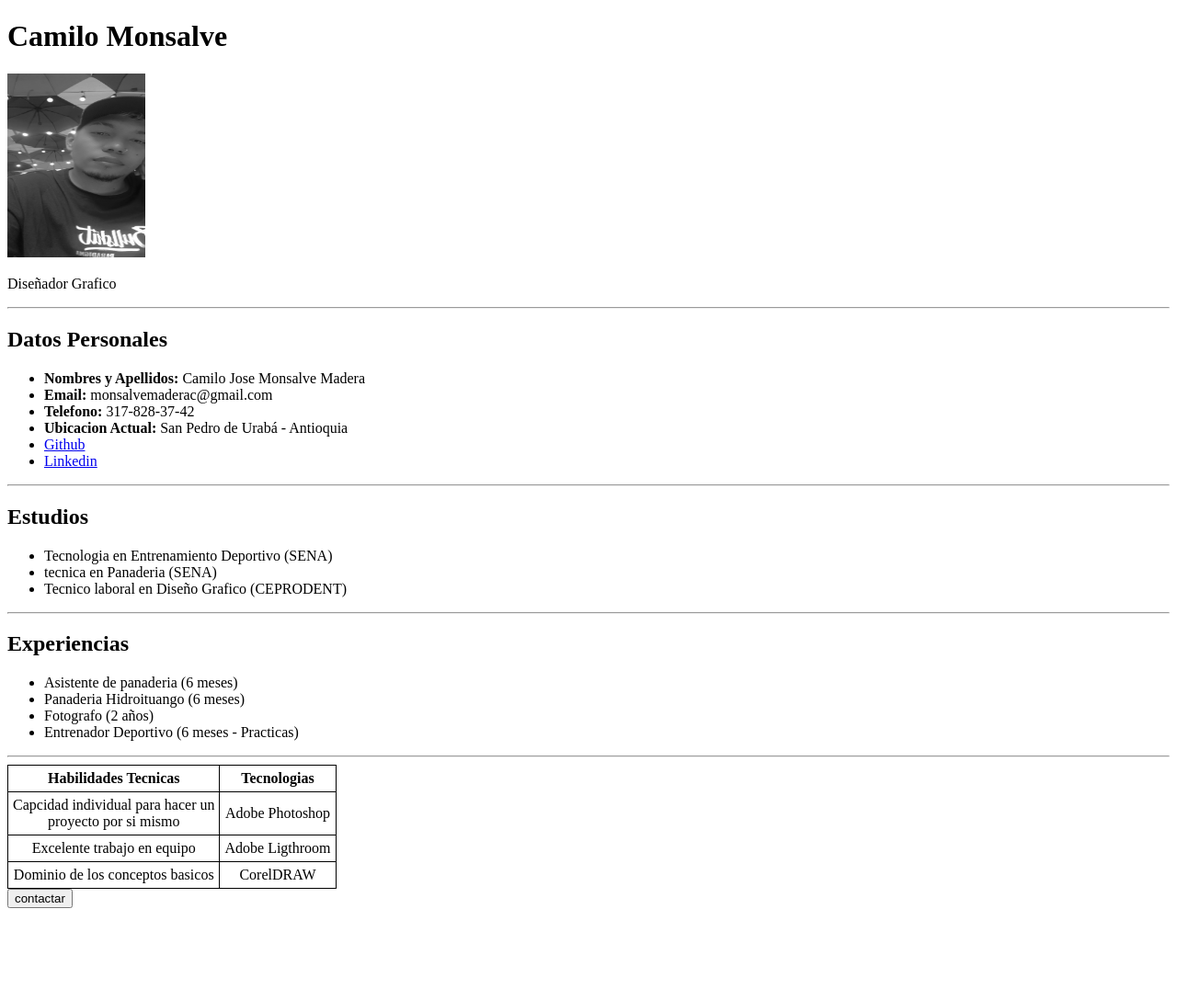
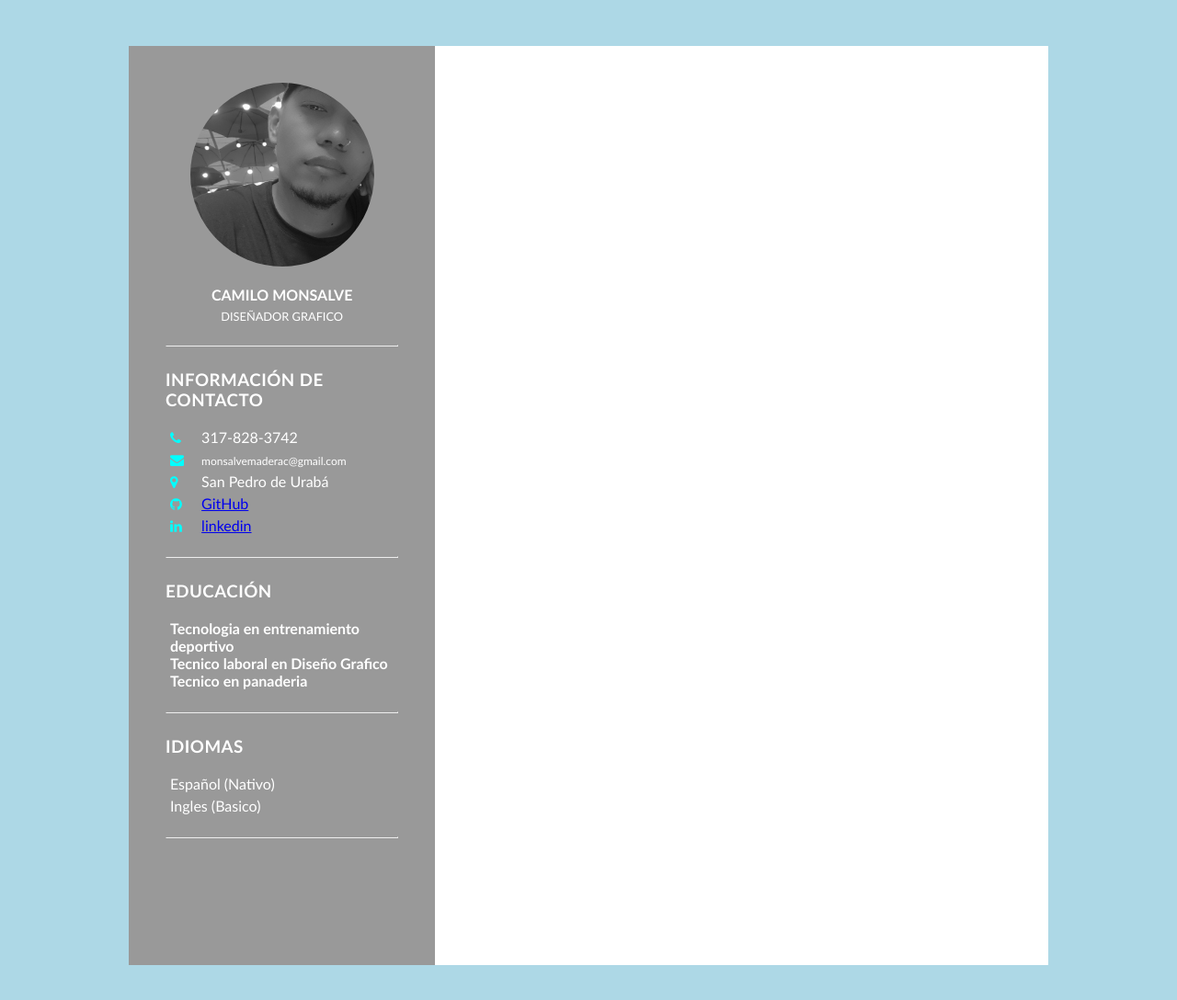
Before and after one commit to CamiloMonsalve14/hoja-de-vida, a plain HTML site: page index.html in a window 1280 px wide. Shown: the whole page at 92% size. Before the commit the page ends 996 px from the top, so only its background shows below. Drawn offline with Linux system fonts and the light colour scheme.

Commit message:
actualizacion hoja de vida

```diff
--- a/index.html
+++ b/index.html
@@ -4,88 +4,74 @@
     <meta charset="UTF-8">
     <meta name="viewport" content="width=device-width, initial-scale=1.0">
     <title>Hoja de vida</title>
-
-    <style>
-        table, th, td {
-            border: 1px solid black;
-            border-collapse: collapse;
-        }
-
-        th, td {
-            padding: 5px;
-            text-align: center;
-        }
-    </style>
+    <link rel="stylesheet" href="https://cdnjs.cloudflare.com/ajax/libs/font-awesome/4.7.0/css/font-awesome.css" integrity="sha512-5A8nwdMOWrSz20fDsjczgUidUBR8liPYU+WymTZP1lmY9G6Oc7HlZv156XqnsgNUzTyMefFTcsFH/tnJE/+xBg==" crossorigin="anonymous" referrerpolicy="no-referrer" />
+    <link rel="stylesheet" href="./styles.css">
 </head>
 <body>
-    <div>
-    <h1>Camilo Monsalve</h1>
-    <img src="./WhatsApp Image 2023-07-31 at 4.29.36 PM.jpeg "alt="foto perfil" height="200px" width="150px">
+    <div class="container">
+        <div class="left_Side">
+            <div class="textoperfil">
+                <div class="imgbx">
+                    <img src="./WhatsApp Image 2023-07-31 at 4.29.36 PM.jpeg" width="100px" height="150px" alt="">
+        </div>
+        <h2>Camilo Monsalve <br><span>Diseñador grafico</span></h2>
+    </div>
 
-    <p>Diseñador Grafico</p>
-    </div>
 <hr>
-    <div>
-    <h2>Datos Personales</h2>
+    <div class="informacioncontacto">
+        <h3 class="titulo">Información de Contacto</h3>
         <ul>
-            <li><strong>Nombres y Apellidos:</strong> Camilo Jose Monsalve Madera</li>
-            <li><strong>Email:</strong> monsalvemaderac@gmail.com</li>
-            <li><strong>Telefono:</strong> 317-828-37-42</li>
-            <li><strong>Ubicacion Actual:</strong> San Pedro de Urabá - Antioquia</li>
-            <li><a href="https://github.com/CamiloMonsalve14">Github</a> </li>
-            <li><a href="https://www.linkedin.com/in/camilo-monsalve-b72156168/">Linkedin</a>
+            <li>
+                <span class="icono"><i class="fa fa-phone" aria-hidden="true"></i></span>
+                <span class="texto">317-828-3742</span>
+            </li>
+            <li>
+                <span class="icono"><i class="fa fa-envelope" aria-hidden="true"></i></span>
+                <span class="email">monsalvemaderac@gmail.com</span>
+            </li>
+            <li>
+                <span class="icono"><i class="fa fa-map-marker" aria-hidden="true"></i></span>
+                <span class="texto">San Pedro de Urabá</span>
+            </li>
+            <li>
+                <span class="icono"><i class="fa fa-github" aria-hidden="true"></i></span>
+                <a href="https://github.com/CamiloMonsalve14">GitHub</a>
+            </li>
+            <li>
+                <span class="icono"><i class="fa fa-linkedin" aria-hidden="true"></i></span>
+                <a href="https://www.linkedin.com/in/camilo-monsalve-b72156168/">linkedin</a>
             </li>
         </ul>
     </div>
+
+    <br>
 <hr>
-    <div>
-        <h2>Estudios</h2>
+    <div class="informacionestudio">
+        <h3 class="titulo">Educación</h3>
         <ul>
-                <li>Tecnologia en Entrenamiento Deportivo (SENA)</li>
-                <li>tecnica en Panaderia (SENA)</li>
-                <li>Tecnico laboral en Diseño Grafico (CEPRODENT)</li>
+            <li>
+                <h4>Tecnologia en entrenamiento deportivo</h4>
+                <h4>Tecnico laboral en Diseño Grafico</h4>
+                <h4>Tecnico en panaderia</h4>
             </li>
         </ul>
     </div>
+    <br>
 <hr>
-        <div>
-    <div>
-        <h2>Experiencias</h2>
+    <div class="informacionidiomas">
+        <h3 class="titulo">Idiomas</h3>
         <ul>
-                <li>Asistente de panaderia (6 meses)</li>
-                <li>Panaderia Hidroituango (6 meses)</li>
-                <li>Fotografo (2 años)</li>
-                <li>Entrenador Deportivo (6 meses - Practicas)</li>
+            <li>
+            <span>Español (Nativo)</span>
+            </li>
+            <li>
+            <span>Ingles (Basico)</span>
+
             </li>
         </ul>
     </div>
+<br>
 <hr>
-        <div>
-
-
-        <table>
-            <tr>
-                <th>Habilidades Tecnicas</th>
-                <th>Tecnologias</th>
-            </tr>
-        <tr>
-            <td>Capcidad individual para hacer un <br> proyecto por si mismo</td>
-            <td>Adobe Photoshop</td>
-        </tr>
-        <tr>
-            <td>Excelente trabajo en equipo</td>
-            <td>Adobe Ligthroom</td>
-        </tr>
-        <tr>
-            <td>Dominio de los conceptos basicos</td>
-            <td>CorelDRAW</td>
-        </tr>
-        </table>
-    </div>
-    <div>
-
-        <input type="button" value="contactar">
-    </div>
 
 </body>
 </html>
--- /dev/null
+++ b/styles.css
@@ -0,0 +1,172 @@
+* {
+    margin: 0;
+    padding: 0;
+    box-sizing: border-box;
+    font-family: 'Gill Sans', 'Gill Sans MT', Calibri, 'Trebuchet MS', sans-serif;
+}
+
+body {
+    background: lightblue ;
+    display: flex;
+    justify-content: center;
+    align-items: center;
+    min-height: 100vh;
+}
+.container {
+    position: relative;
+    width: 100%;
+    max-width: 1000px;
+    min-height: 1000px;
+    background-color: white;
+    margin: 50px;
+    display: grid;
+    grid-template-columns: 1fr 2fr;
+    box-shadow: 0 35px rgba (0,0,0,0.1);
+
+}
+.container .left_Side {
+    position: relative;
+    background: rgb(153, 153, 153);
+    padding: 40px;
+}
+
+.textoperfil {
+    position: relative;
+    display: flex;
+    flex-direction: column;
+    align-items: center;
+    padding-bottom: 20px;
+    border-bottom: 1px solid rgba (225,225,225,0.2);
+}
+
+.textoperfil .imgbx {
+    position: relative;
+    width: 200px;
+    height: 200px;
+    border-radius: 50%;
+    overflow: hidden;
+}
+
+.textoperfil .imgbx img {
+    position: absolute;
+    top: 0;
+    left: 0;
+    width: 100%;
+    height: 100%;
+    object-fit: cover;
+}
+
+.textoperfil h2 {
+    color: #fff;
+    font-size: 1em;
+    margin-top: 20px;
+    text-transform: uppercase;
+    text-align: center;
+    font-weight: 600 ;
+    line-height: 1.4em;
+}
+
+.textoperfil h2 span {
+    color: #fff;
+    font-size: 0.8em;
+    margin-top: 20px;
+    text-transform: uppercase;
+    text-align: center;
+    font-weight: 300 ;
+    line-height: 1.4em;
+}
+.container .rigth_Side {
+    position: relative;
+    background: whitesmoke;
+    padding: 40px;
+}
+
+.informacioncontacto {
+    padding-top: 25px;
+}
+
+.titulo {
+    color: white;
+    text-transform: uppercase;
+    font-weight: 600;
+    letter-spacing: 0.5px;
+    margin-bottom: 20px;
+}
+
+.informacioncontacto ul {
+    position: relative;
+}
+.informacioncontacto ul li {
+    position: relative;
+    list-style: none;
+    margin: 5px;
+    cursor: pointer;
+}
+.informacioncontacto ul li .icono{
+    display: inline-block;
+    width: 30px;
+    font-size: 15px;
+    color: aqua;
+}
+
+.informacioncontacto ul li .email{
+    font-size: 12px;
+}
+
+.informacioncontacto ul li span{
+    color: #fff;
+    font-weight: 300;
+}
+
+.informacionestudio {
+    padding-top: 25px;
+}
+
+.informacionestudio ul {
+    position: relative;
+}
+.informacionestudio ul li {
+    position: relative;
+    list-style: none;
+    margin: 5px;
+    cursor: pointer;
+}
+
+.informacionestudio ul li {
+    color: #fff;
+    font-weight: 300;
+}
+
+.informacionidiomas {
+    padding-top: 25px;
+}
+
+.informacionidiomas ul {
+    position: relative;
+}
+.informacionidiomas ul li {
+    position: relative;
+    list-style: none;
+    margin: 5px;
+    cursor: pointer;
+}
+
+.informacionidiomas ul li {
+    color: #fff;
+    font-weight: 300;
+}
+
+.informacionidiomas .porcentaje {
+    position: relative;
+    width: 100%;
+    height: 8px;
+    background: black;
+    display: block;
+    margin-top: 5px;
+}
+.informacionidiomas .porcentaje .style{
+    position: absolute;
+    top: 0;
+    left: 0;
+    color: aqua;
+}
```
Lines whose indentation alone changed are shown as unchanged.
